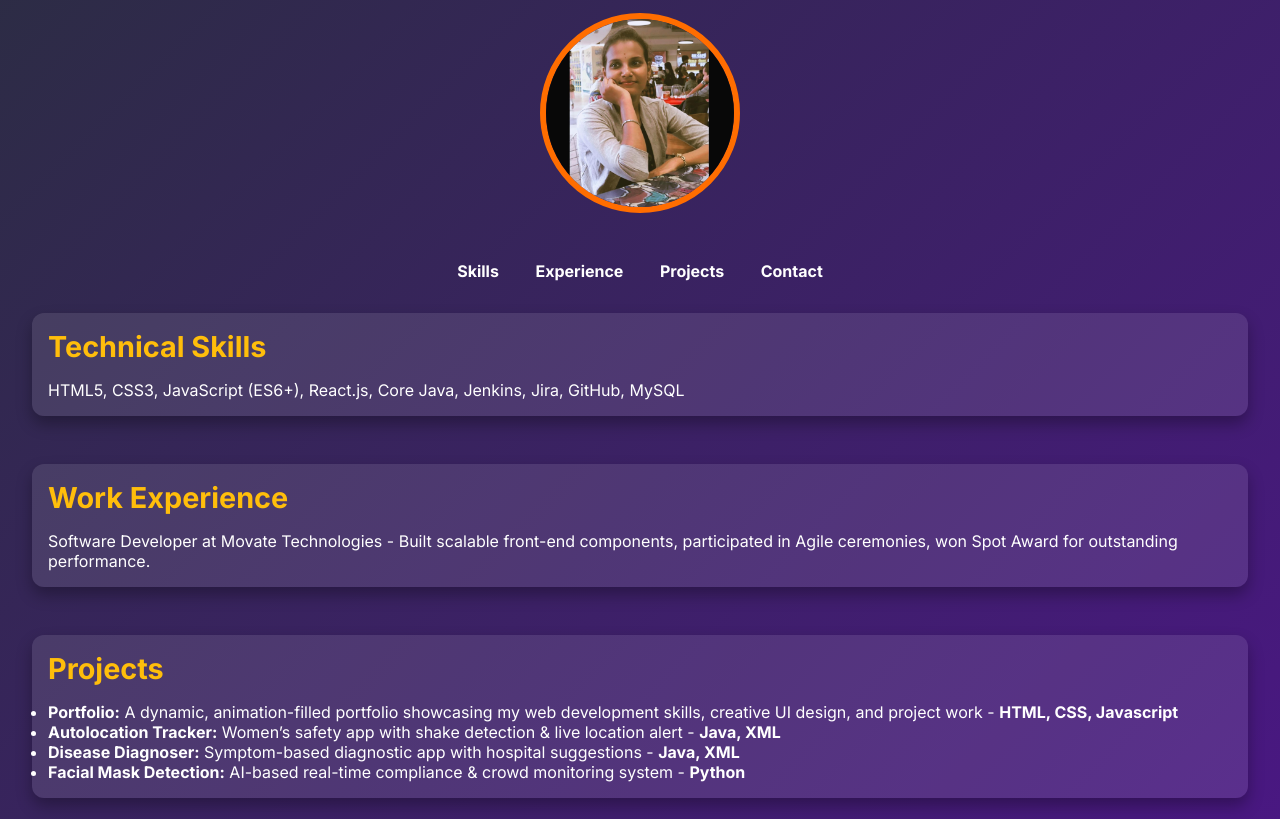
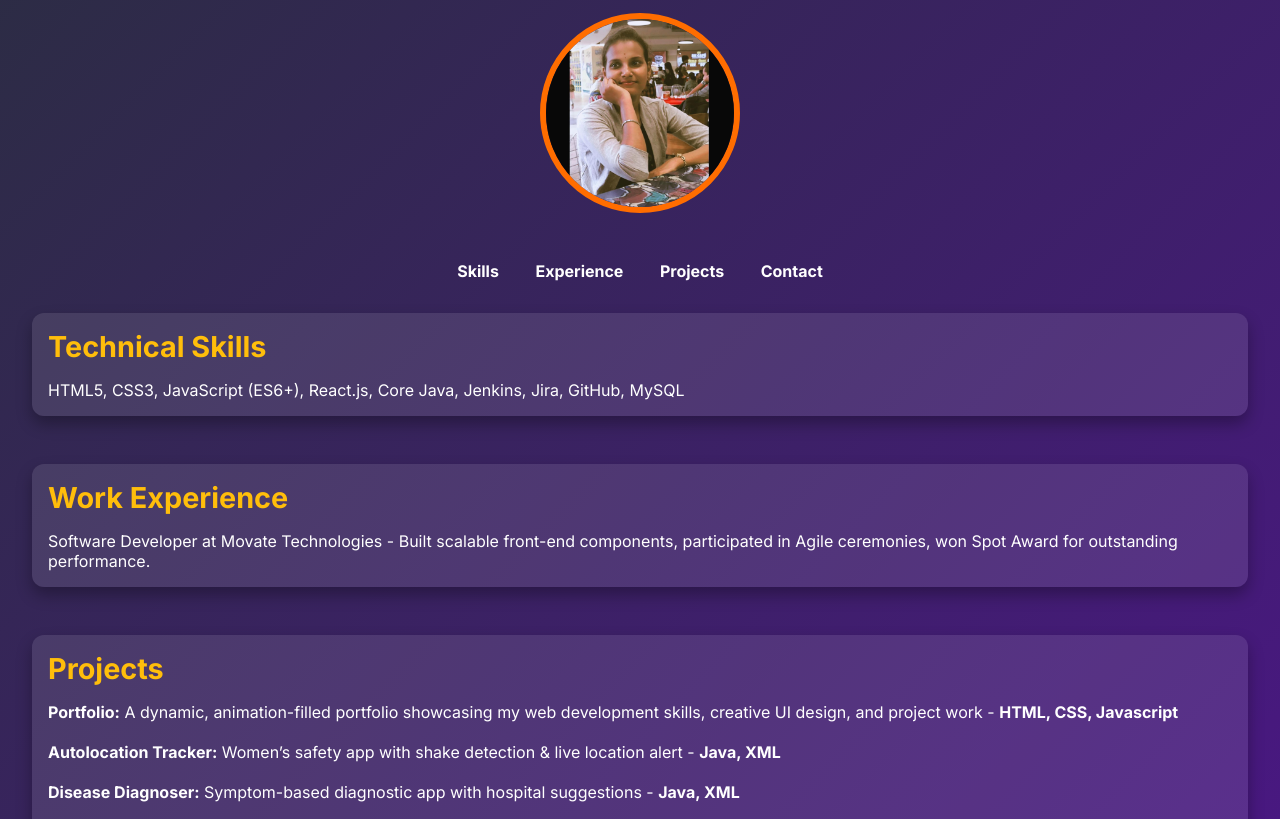
Before and after one commit to JananiSubramanian1312/My-portfolio, a plain HTML site: page index.html in a window 1280 px wide. Shown: the part 114-933 px from the top of the page. Drawn offline with Linux system fonts and the light colour scheme.

Commit message:
style adjustments

```diff
--- a/styles.css
+++ b/styles.css
@@ -88,6 +88,10 @@
       transition: transform 0.3s;
     }
 
+    .card ul {
+        list-style-type: none;
+    }
+
     .card:hover {
       transform: scale(1.03);
     }
```
Also changed, not shown: index.html (+3 -0 lines).
